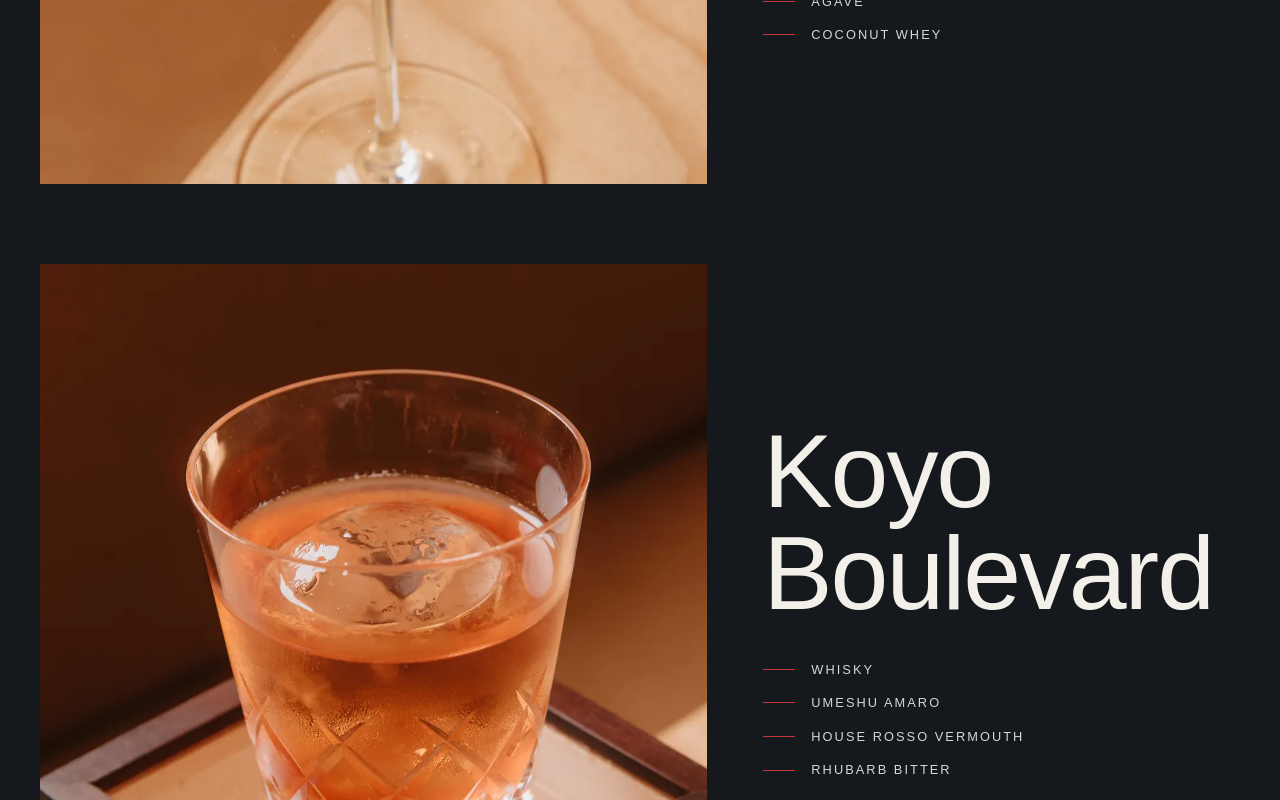
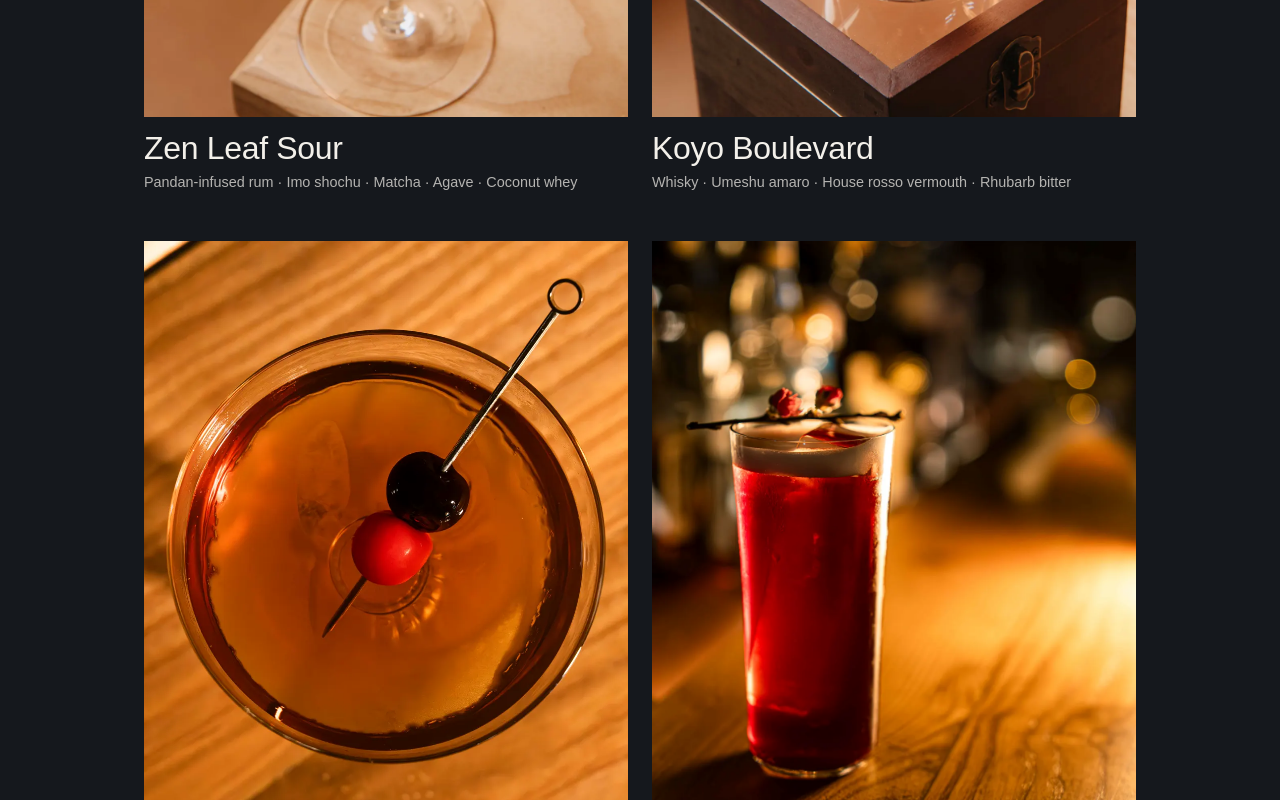
Before and after one commit to lcv-engineer/himistuhouse, a Next.js app: page /en in a window 1280 px wide. Shown: the part 2560-3360 px from the top of the page. Built offline with nearby package versions, Linux system fonts and the light colour scheme.

Commit message:
Signature section as a 2-column card grid, no price or label
Co-Authored-By: Claude Sonnet 5.5 <noreply@anthropic.com>

```diff
--- a/src/app/[lang]/page.tsx
+++ b/src/app/[lang]/page.tsx
@@ -87,7 +87,7 @@ export default async function Home({ params }: { params: Promise<{ lang: string
             </div>
             <More href={`/${lang}/menu`}>{t.fullMenu}</More>
           </Reveal>
-          {/* Mỗi ly một thẻ lớn xếp chồng khi cuộn; ảnh chưa có tên (chờ anh Đạt gửi) chỉ hiện ảnh. Không giá, không nhãn trên hình (góp ý 23.10). */}
+          {/* Lưới thẻ 2 cột, tên và thành phần dưới ảnh; ảnh chưa có tên (chờ anh Đạt gửi) chỉ hiện ảnh. Không giá, không nhãn trên hình (góp ý 23.10). */}
           <Showcase items={[
             ...signature.filter((it) => it.image).map((it) => ({ key: it.id, image: it.image, name: it.name, notes: it.desc[lang].split("·").map((x) => x.trim()).filter(Boolean) })),
             ...drinks.map((src, i) => ({ key: src + i, image: src })),
--- a/src/app/globals.css
+++ b/src/app/globals.css
@@ -133,40 +133,16 @@ input.field:-webkit-autofill { -webkit-box-shadow: 0 0 0 40px #2a3240 inset; -we
 @keyframes fadeUp { from { opacity: 0; transform: translate3d(0, 24px, 0); } to { opacity: 1; transform: none; } }
 
 /* ---------- Phòng trưng bày signature (Showcase.tsx) ----------
-   Cuộn bình thường, không hiệu ứng chuyển cảnh (thẻ dính/đè, cổng tròn) vì trải nghiệm trên điện thoại không tốt. */
-.sig-deck { margin: 2rem -1rem 0; display: grid; gap: .5rem; }
-.sig-card { background: var(--bg); }
-.sig-stage { position: relative; }
-.sig-pic { position: relative; aspect-ratio: 4 / 5; width: 100%; overflow: hidden; background: #000; isolation: isolate; }
-.sig-wide .sig-pic { aspect-ratio: 4 / 5; }
-/* Ly lơ lửng */
-.sig-float { position: absolute; inset: -4%; animation: levitate 7s ease-in-out infinite alternate; }
-@keyframes levitate { from { transform: translateY(1.4%) scale(1.02); } to { transform: translateY(-1.4%) scale(1.06); } }
-/* Đèn chiếu từ dưới lên và bụi sáng bay ngược trọng lực */
-.sig-beam { position: absolute; inset: 0; z-index: 1; pointer-events: none; mix-blend-mode: screen;
-  background: radial-gradient(55% 38% at 50% 108%, rgb(255 190 120 / .42), transparent 72%); animation: beamHum 3.6s ease-in-out infinite alternate; }
-.sig-beam::after { content: ""; position: absolute; inset: 25% 26% 0; opacity: .7;
-  background-image: radial-gradient(circle at 30% 20%, rgb(255 232 200 / .9) 0 1px, transparent 1.6px), radial-gradient(circle at 70% 60%, rgb(255 200 150 / .65) 0 1.3px, transparent 2px), radial-gradient(circle at 15% 85%, rgb(255 240 220 / .5) 0 .8px, transparent 1.3px);
-  background-size: 47px 83px, 113px 61px, 71px 137px; animation: rise 11s linear infinite;
-  -webkit-mask-image: radial-gradient(50% 80% at 50% 100%, #000, transparent); mask-image: radial-gradient(50% 80% at 50% 100%, #000, transparent); }
-@keyframes beamHum { from { opacity: .65; } to { opacity: 1; } }
-@keyframes rise { from { background-position: 0 0, 0 0, 0 0; } to { background-position: 0 -830px, 0 -610px, 0 -1370px; } }
-/* Mobile / tablet: tên và thành phần nằm đè lên chân ảnh, trên nền tối dần */
-.sig-meta { position: absolute; left: 0; right: 0; bottom: 0; z-index: 3; padding: 4rem 1.25rem 1.4rem; background: linear-gradient(180deg, transparent, rgb(21 24 29 / .55) 40%, rgb(21 24 29 / .92)); }
-.sig-name { font-size: clamp(2.3rem, 10vw, 6.5rem); line-height: .98; letter-spacing: -.02em; }
-.sig-notes { margin-top: 1.1rem; display: flex; flex-wrap: wrap; gap: .5rem; }
-.sig-notes li { font-size: .72rem; letter-spacing: .16em; text-transform: uppercase; padding: .45rem .7rem; border: 1px solid var(--line); color: rgb(243 240 234 / .88); }
-@media (min-width: 768px) { .sig-deck { margin: 3rem 0 0; gap: 1rem; } .sig-meta { padding: 5rem 2rem 2rem; } }
-/* Máy tính, màn ngang: ảnh lớn bên trái cao gần trọn màn hình, tên và thành phần bên phải */
-@media (min-width: 1024px) and (orientation: landscape) {
-  .sig-stage { display: grid; grid-template-columns: 7fr 5fr; gap: 3.5rem; align-items: center; height: calc(100svh - 8rem); padding-bottom: 0; }
-  .sig-deck { gap: 5rem; }
-  .sig-pic { aspect-ratio: auto; height: 100%; max-height: none; }
-  .sig-wide .sig-stage { grid-template-columns: 1fr; }
-  .sig-meta { position: static; padding: 0; background: none; }
-  .sig-notes { flex-direction: column; gap: .9rem; margin-top: 2.2rem; }
-  .sig-notes li { border: 0; padding: 0; font-size: .8rem; display: flex; align-items: center; gap: 1rem; }
-  .sig-notes li::before { content: ""; width: 2rem; height: 1px; background: var(--red); flex: none; }
+   Lưới thẻ 2 cột ở mọi cỡ màn hình, không hiệu ứng cuộn (thẻ dính/đè, cổng tròn bị bỏ vì trải nghiệm trên điện thoại không tốt). */
+.sig-deck { margin: 2rem 0 0; display: grid; grid-template-columns: repeat(2, minmax(0, 1fr)); gap: 1.75rem .75rem; }
+.sig-pic { position: relative; aspect-ratio: 4 / 5; width: 100%; overflow: hidden; background: #000; }
+.sig-meta { margin-top: .85rem; }
+.sig-name { font-size: clamp(1.3rem, 5.2vw, 2rem); line-height: 1.1; letter-spacing: -.01em; }
+.sig-notes { margin-top: .4rem; font-size: .8rem; line-height: 1.45; color: rgb(243 240 234 / .72);
+  display: -webkit-box; -webkit-box-orient: vertical; -webkit-line-clamp: 2; overflow: hidden; }
+@media (min-width: 768px) {
+  .sig-deck { margin: 3rem auto 0; max-width: 62rem; gap: 3rem 1.5rem; }
+  .sig-notes { font-size: .9rem; -webkit-line-clamp: 1; }
 }
 
 /* Chữ bật sáng như biển đèn neon: chớp vài nhịp rồi sáng hẳn, thỉnh thoảng nháy nhẹ */
@@ -348,9 +324,7 @@ a:hover .roll > span, a:hover .roll::after { transform: translateY(-100%); }
   .intro { display: none; }
   .rv, .rv:not(.in), .rv .mask-up > span, .split .w > span, .stagger > *, .wipe img { opacity: 1 !important; transform: none !important; }
   .wipe, .rv:not(.in) .wipe, .logo-in { clip-path: none !important; filter: none !important; }
-  .curtain, .hero-light, .hero-motes, .burst, .foot-lit, .sig-scan, .sig-beam::after { display: none !important; }
-  .sig-pic { clip-path: none; }
-  .sig-float, .sig-beam { animation: none; inset: 0; }
+  .curtain, .hero-light, .hero-motes, .burst, .foot-lit { display: none !important; }
   .rv.in .neon { animation: none; text-shadow: var(--glow); }
   body::after { animation: none; }
 }
--- a/src/components/Showcase.tsx
+++ b/src/components/Showcase.tsx
@@ -1,33 +1,25 @@
-// Phòng trưng bày các ly signature: mỗi ly một khối ảnh lớn kèm tên và thành phần, cuộn bình thường (không hiệu ứng chuyển cảnh); ly lơ lửng nhẹ.
+// Các ly signature: lưới thẻ 2 cột, ảnh dọc 4:5, tên và thành phần nằm dưới ảnh. Không giá, không nhãn đè trên ảnh (góp ý 23.10).
+// Ảnh chưa có tên (cocktail thêm) chỉ hiện ảnh.
 import Image from "next/image";
 
 export type Exhibit = { key: string; image: string; name?: string; notes?: string[] };
 
 export default function Showcase({ items }: { items: Exhibit[] }) {
   return (
-    <div className="sig-deck">
+    <ul className="sig-deck">
       {items.map((it) => (
-        <article key={it.key} className={`sig-card${it.name ? "" : " sig-wide"}`}>
-          <div className="sig-stage">
-            <div className="sig-pic">
-              <div className="sig-float">
-                <Image src={it.image} alt={it.name ?? ""} fill sizes="(min-width:768px) 60vw, 100vw" className="object-cover" />
-              </div>
-              <span className="sig-beam" aria-hidden="true" />
+        <li key={it.key} className="sig-card">
+          <div className="sig-pic">
+            <Image src={it.image} alt={it.name ?? ""} fill sizes="(min-width:1024px) 490px, (min-width:768px) 45vw, 50vw" className="object-cover" />
+          </div>
+          {it.name && (
+            <div className="sig-meta">
+              <h3 className="sig-name serif">{it.name}</h3>
+              {it.notes && it.notes.length > 0 && <p className="sig-notes">{it.notes.join(" · ")}</p>}
             </div>
-            {it.name && (
-              <div className="sig-meta">
-                <h3 className="sig-name">{it.name}</h3>
-                {it.notes && it.notes.length > 0 && (
-                  <ul className="sig-notes">
-                    {it.notes.map((n) => <li key={n}>{n}</li>)}
-                  </ul>
-                )}
-              </div>
-            )}
-          </div>
-        </article>
+          )}
+        </li>
       ))}
-    </div>
+    </ul>
   );
 }
```
